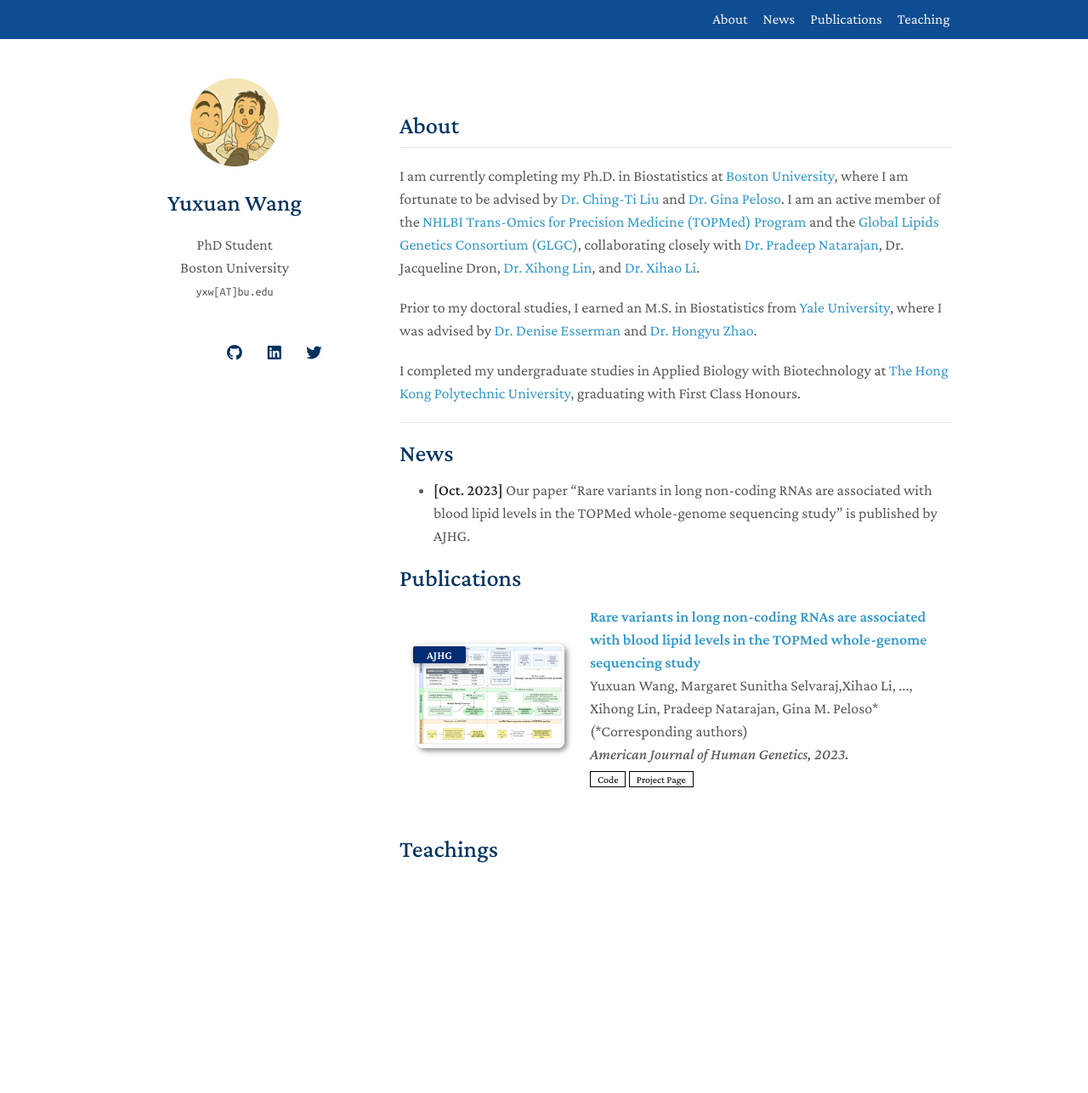
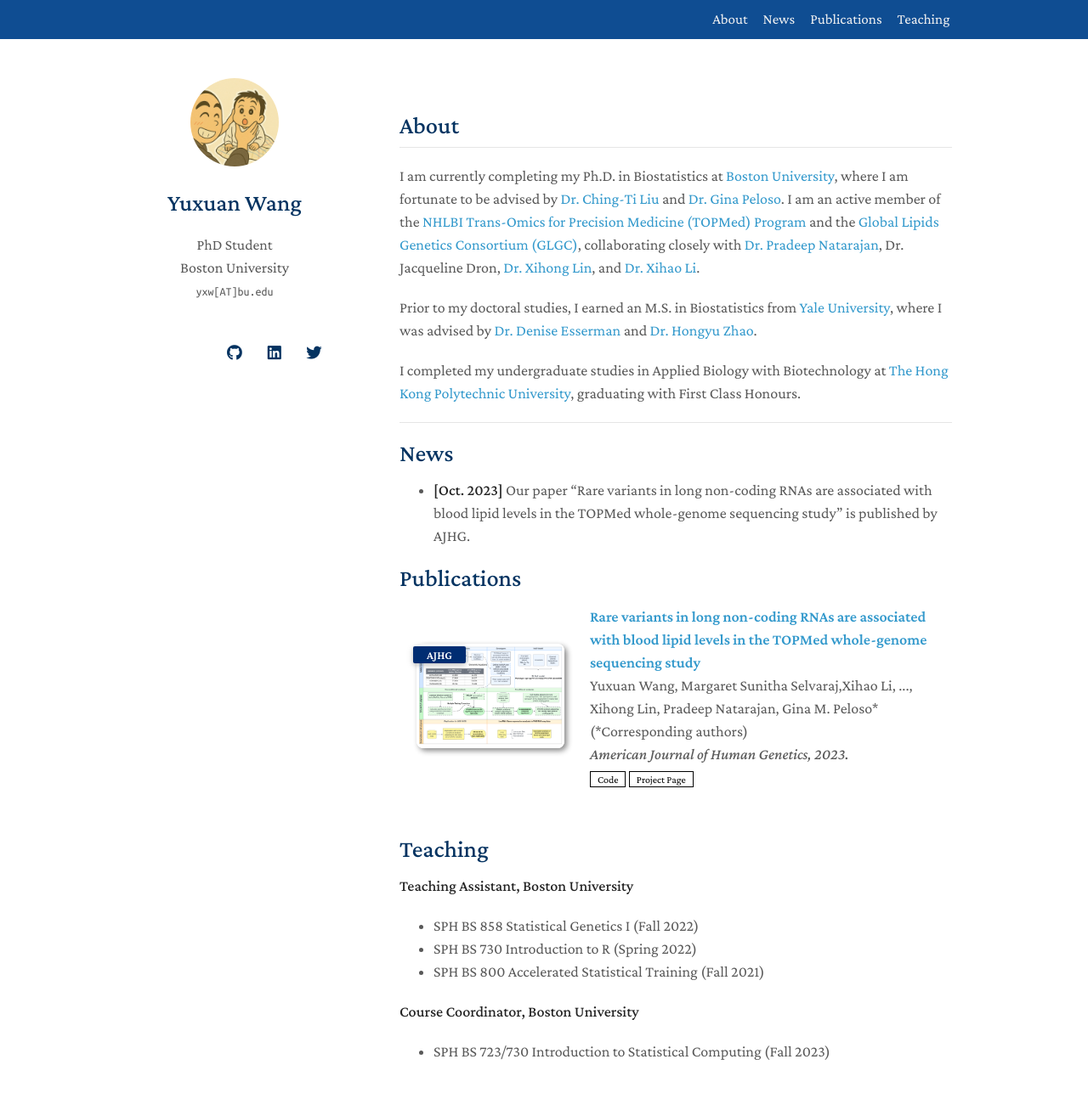
Before and after one commit to yxwyx/yxwyx.github.io, a Jekyll site: the page built from index.md, in a window 1280 px wide and 1349 px high. Shown: the top 1287 px of the window at 85% size. Built offline with Jekyll 4.4.1, drawn with Linux system fonts in a browser that asks for light colours; nearby versions of some CDN libraries; a style sheet for code colours, icons or effects is not loaded.

Commit message:
Add Teaching

```diff
--- a/_includes/teaching.md
+++ b/_includes/teaching.md
@@ -1 +1,9 @@
-## Teachings
+## Teaching
+
+**Teaching Assistant, Boston University**
+- SPH BS 858 Statistical Genetics I (Fall 2022)
+- SPH BS 730 Introduction to R (Spring 2022)
+- SPH BS 800 Accelerated Statistical Training (Fall 2021)
+
+**Course Coordinator, Boston University**
+- SPH BS 723/730 Introduction to Statistical Computing (Fall 2023)
```
